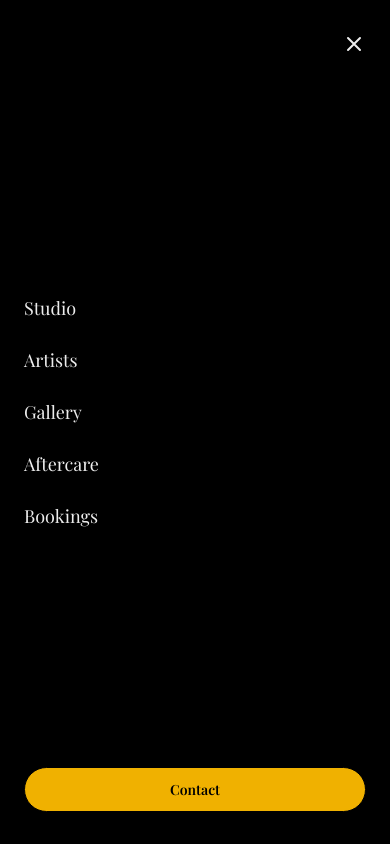
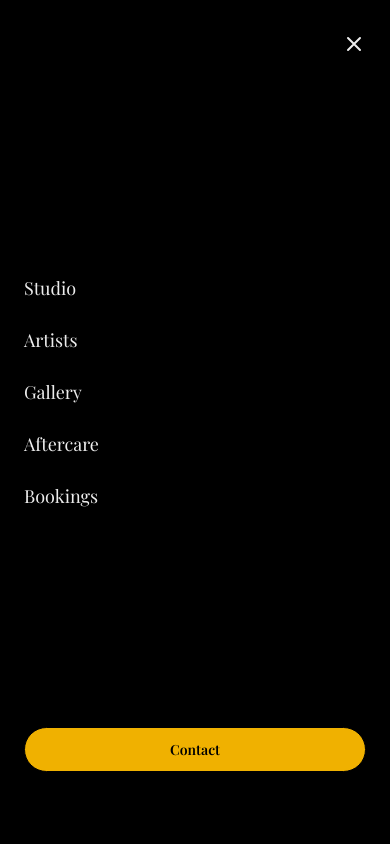
Before and after one commit to pdvladking/eden-tattoo-studio, a Next.js app: page / in a window 390 px wide. Both pictures are taken after a click on the button "Open menu". Shown: the top 844 px of the page. Built offline with nearby package versions, Linux system fonts and the light colour scheme; a web font is replaced by a local one.

Commit message:
UX Polish

```diff
--- a/src/components/Navbar.js
+++ b/src/components/Navbar.js
@@ -118,7 +118,7 @@ export default function Navbar() {
       </nav>
 
       {isOpen && (
-        <div className="fixed top-0 left-0 h-screen w-screen z-[9999] bg-black overflow-y-auto">
+        <div className="fixed top-0 left-0 h-[100dvh] w-screen z-[9999] bg-black overflow-y-auto">
           <div className="max-w-md mx-auto h-full flex flex-col justify-between px-6 py-8 text-bone text-base font-playfair">
             <div className="flex justify-end mb-8">
               <button
@@ -157,7 +157,7 @@ export default function Navbar() {
               ))}
             </nav>
 
-            <div className="pt-8">
+            <div className="pt-8 pb-10">
               <button
                 onClick={() => {
                   setIsOpen(false);
```
